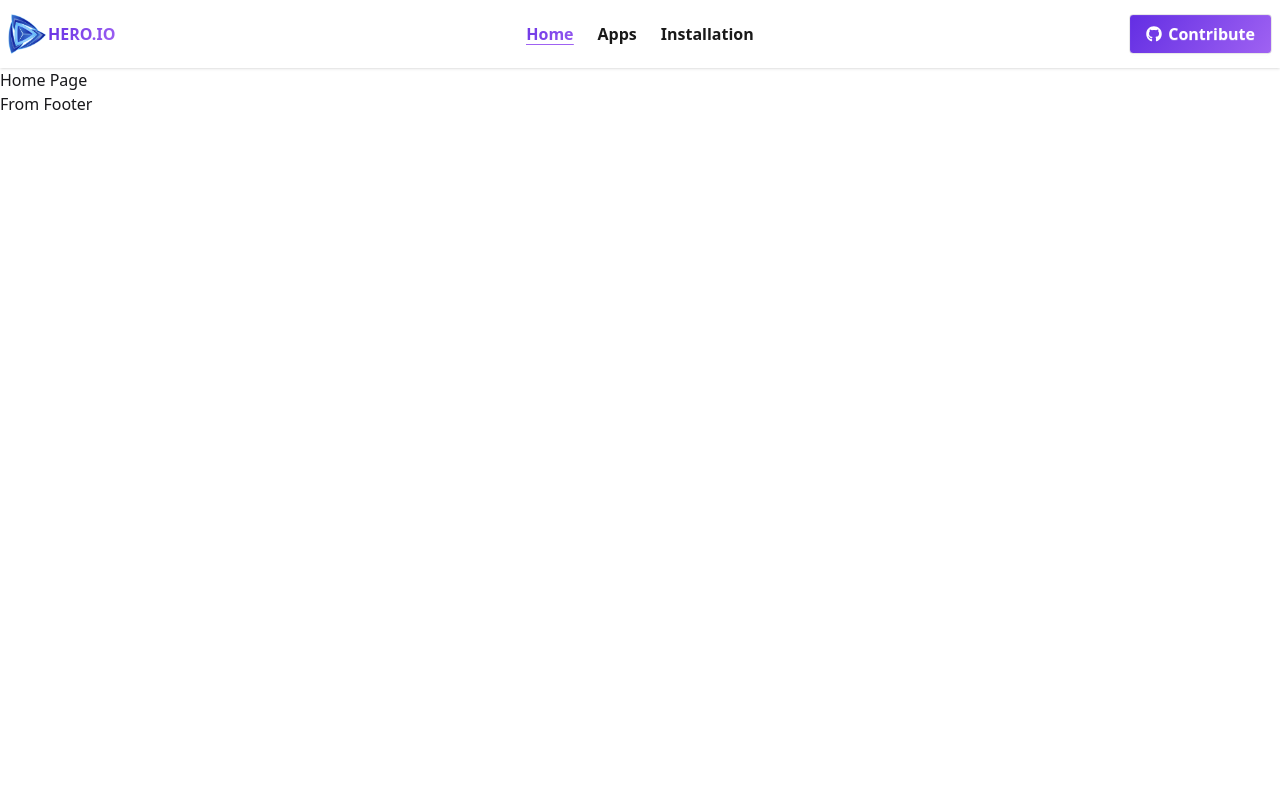
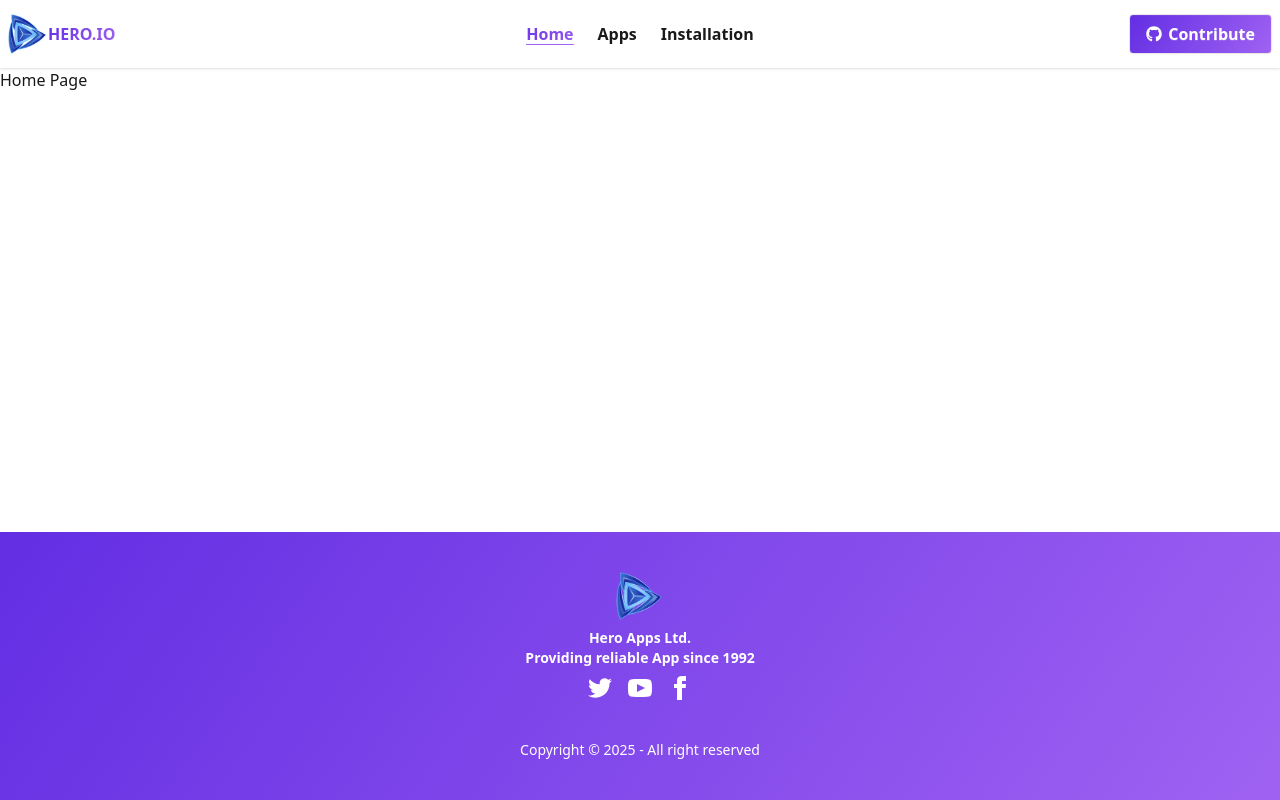
Before and after one commit to marufaakter1947/Assignment-08-B12A08-Hero-apps-, a React (Vite) app: page / in a window 1280 px wide. Built offline with nearby package versions, Linux system fonts and the light colour scheme.

Commit message:
Footer design added

```diff
--- a/src/Components/Footer.jsx
+++ b/src/Components/Footer.jsx
@@ -1,10 +1,57 @@
 import React from 'react';
+import logoImg from "../assets/Images/logo.png"
 
 const Footer = () => {
     return (
-        <div>
-            <h1>From Footer</h1>
-        </div>
+       <footer className="footer footer-horizontal footer-center bg-[linear-gradient(125.07deg,_#632EE3,_#9F62F2)] text-white p-10">
+  <aside>
+   <img className='h-12 w-12' src={logoImg} alt="" />
+    <p className="font-bold">
+      Hero Apps Ltd.
+      <br />
+      Providing reliable App since 1992
+    </p>
+     <nav>
+    <div className="grid grid-flow-col gap-4">
+      <a>
+        <svg
+          xmlns="http://www.w3.org/2000/svg"
+          width="24"
+          height="24"
+          viewBox="0 0 24 24"
+          className="fill-current">
+          <path
+            d="M24 4.557c-.883.392-1.832.656-2.828.775 1.017-.609 1.798-1.574 2.165-2.724-.951.564-2.005.974-3.127 1.195-.897-.957-2.178-1.555-3.594-1.555-3.179 0-5.515 2.966-4.797 6.045-4.091-.205-7.719-2.165-10.148-5.144-1.29 2.213-.669 5.108 1.523 6.574-.806-.026-1.566-.247-2.229-.616-.054 2.281 1.581 4.415 3.949 4.89-.693.188-1.452.232-2.224.084.626 1.956 2.444 3.379 4.6 3.419-2.07 1.623-4.678 2.348-7.29 2.04 2.179 1.397 4.768 2.212 7.548 2.212 9.142 0 14.307-7.721 13.995-14.646.962-.695 1.797-1.562 2.457-2.549z"></path>
+        </svg>
+      </a>
+      <a>
+        <svg
+          xmlns="http://www.w3.org/2000/svg"
+          width="24"
+          height="24"
+          viewBox="0 0 24 24"
+          className="fill-current">
+          <path
+            d="M19.615 3.184c-3.604-.246-11.631-.245-15.23 0-3.897.266-4.356 2.62-4.385 8.816.029 6.185.484 8.549 4.385 8.816 3.6.245 11.626.246 15.23 0 3.897-.266 4.356-2.62 4.385-8.816-.029-6.185-.484-8.549-4.385-8.816zm-10.615 12.816v-8l8 3.993-8 4.007z"></path>
+        </svg>
+      </a>
+      <a>
+        <svg
+          xmlns="http://www.w3.org/2000/svg"
+          width="24"
+          height="24"
+          viewBox="0 0 24 24"
+          className="fill-current">
+          <path
+            d="M9 8h-3v4h3v12h5v-12h3.642l.358-4h-4v-1.667c0-.955.192-1.333 1.115-1.333h2.885v-5h-3.808c-3.596 0-5.192 1.583-5.192 4.615v3.385z"></path>
+        </svg>
+      </a>
+    </div>
+  </nav>
+  </aside>
+
+  <p>Copyright © {new Date().getFullYear()} - All right reserved</p>
+</footer>
     );
 };
 
--- a/src/LayOuts/RootLayout.jsx
+++ b/src/LayOuts/RootLayout.jsx
@@ -5,9 +5,11 @@
 
 const RootLayout = () => {
     return (
-        <div>
+        <div className='flex flex-col min-h-screen'>
             <Navbar></Navbar>
-           <Outlet></Outlet>
+           <div className='flex-1'>
+            <Outlet></Outlet>
+           </div>
             <Footer></Footer>
         </div>
     );
--- a/src/Pages/ErrorPage.jsx
+++ b/src/Pages/ErrorPage.jsx
@@ -1,12 +1,17 @@
 import React from 'react';
 import { useRouteError } from 'react-router';
+import Navbar from '../Components/Navbar';
+import Footer from '../Components/Footer';
 
 const ErrorPage = () => {
     const error = useRouteError();
     return (
-        <div>
+         <div>
+            <Navbar></Navbar>
             <h1>{error.message}</h1>
-        </div>
+            <Footer></Footer>
+         </div>
+
     );
 };
 
--- a/src/Pages/Home.jsx
+++ b/src/Pages/Home.jsx
@@ -3,7 +3,6 @@
 const Home = () => {
 
     return (
-
         <div>
             <h1>Home Page</h1>
         </div>
```
